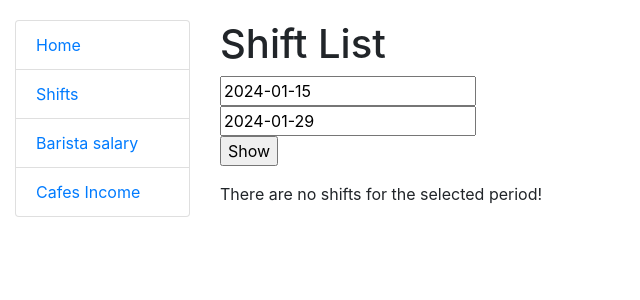
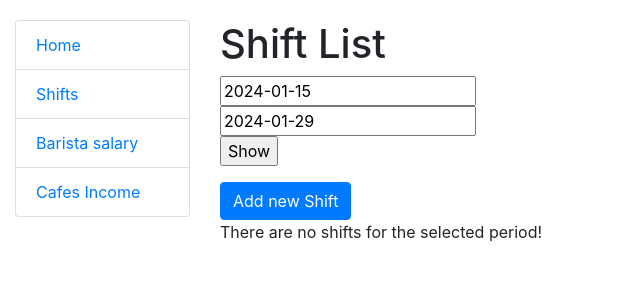
Before and after one commit to VladyslavKlevanskyi/barista-salary-calculator, a Django app: page /shifts/ in a window 1280 px wide. Shown: the top 300 px of the page, without its empty margins (0-640 px from the left). Run offline with Django 5.2, Linux system fonts and the light colour scheme; data that the repository does not hold is empty; some libraries are stand-ins or nearby versions.

Commit message:
Added 'Add new Shift' button to shift_list.html template

```diff
--- a/templates/cafe/shift_list.html
+++ b/templates/cafe/shift_list.html
@@ -28,6 +28,12 @@
 		</script>
 
 	</div>
+
+		<div>
+			<a href="{% url 'cafe:shift-create' %}" class="btn btn-primary">
+				Add new Shift
+			</a>
+		</div>
 
 	<div>
 		{% if shift_list %}
```
